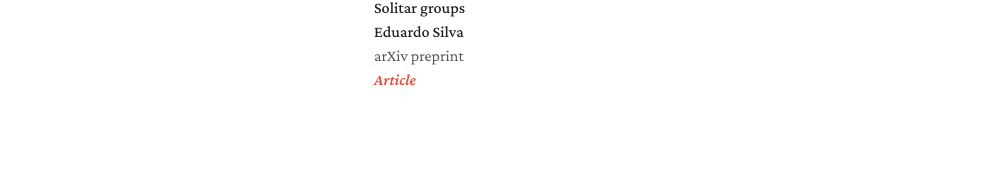
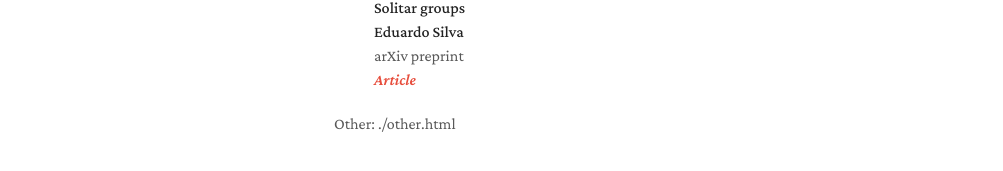
Before and after one commit to edoasd/esilvaa, a Jekyll site: the page built from index.md, in a window 1280 px wide. Shown: the part 450-621 px from the top of the page, without its empty margins (136-1139 px from the left). Built offline with Jekyll 4.4.1, drawn with Linux system fonts in a browser that asks for light colours; nearby versions of some CDN libraries; a style sheet for code colours, icons or effects is not loaded.

Commit message:
Update index.md

```diff
--- a/index.md
+++ b/index.md
@@ -70,3 +70,4 @@ I am a PhD student at École Normale Supérieure under the direction of Anna Ers
 - Conference Reviewers: [NeurIPS 2020](https://neurips.cc/Conferences/2020), and [CVPR 2020](http://cvpr2020.thecvf.com/).
 - Journal Reviewers: [T-PAMI](https://ieeexplore.ieee.org/xpl/RecentIssue.jsp?punumber=34), and [IJCV](https://www.springer.com/journal/11263).
 -->
+Other: ./other.html
```
